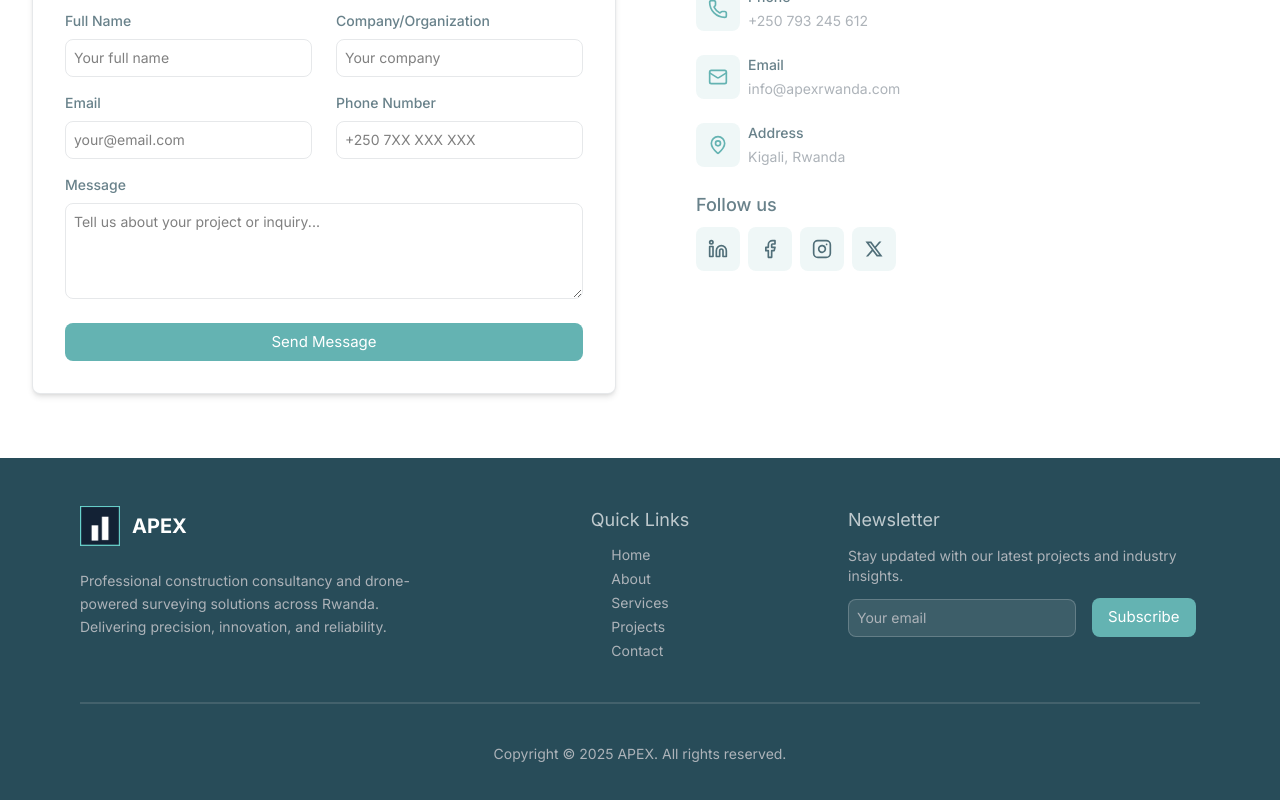
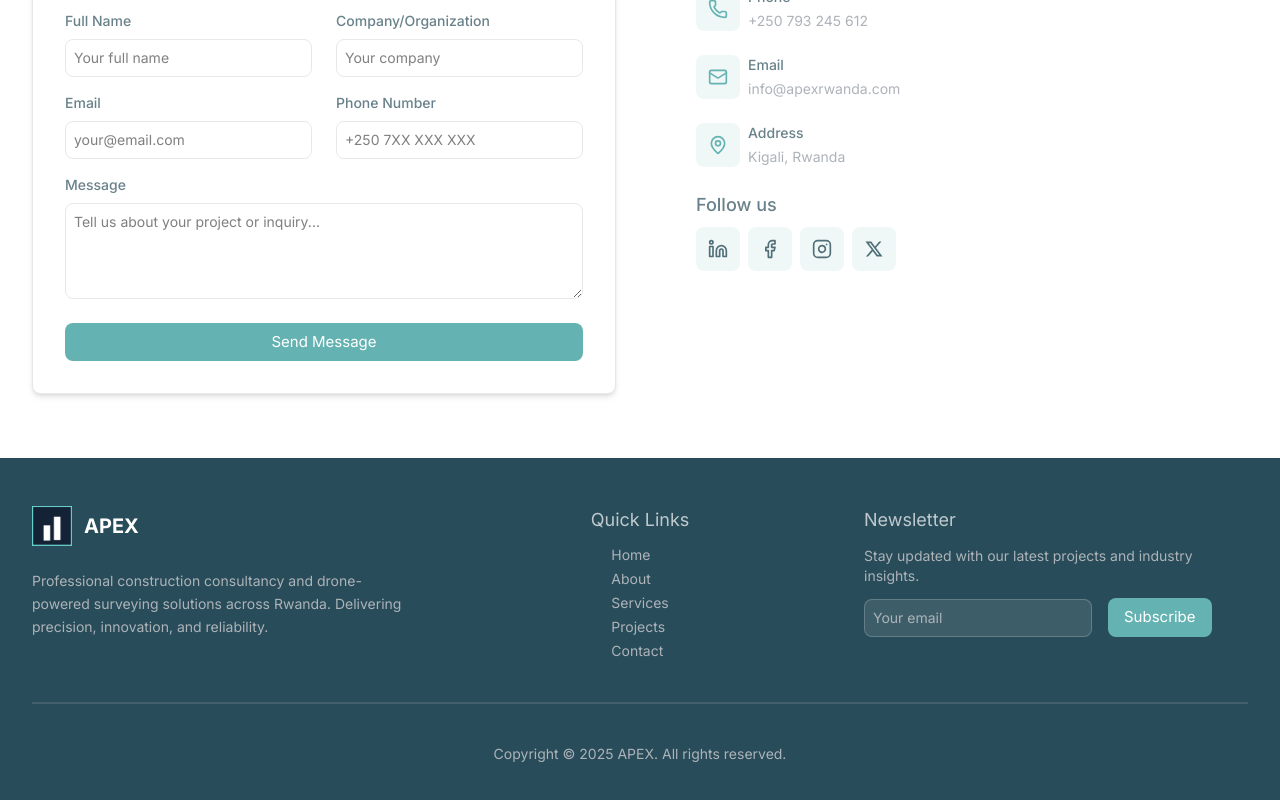
Before and after one commit to DavidMANZI-093/apex, a Next.js app: page / in a window 1280 px wide. Shown: the part 5423-6223 px from the top of the page. Built offline with nearby package versions, Linux system fonts and the light colour scheme.

Commit message:
Auto-commit at 26/06/2025, 14:32:21 for inactivity period...

```diff
--- a/src/components/footer.tsx
+++ b/src/components/footer.tsx
@@ -11,7 +11,7 @@ const Footer = () => {
   ];
 
   return (
-    <footer className="relative flex h-fit !w-full !p-12 bg-midnight-green">
+    <footer className="relative flex h-fit !w-full !py-12 bg-midnight-green">
       <div className="relative w-full flex flex-col gap-10 container !mx-auto !px-4 sm:!px-6 lg:!px-8">
         <div className="grid grid-cols-1 md:grid-cols-3 gap-8">
           {/* Company Info */}
```
